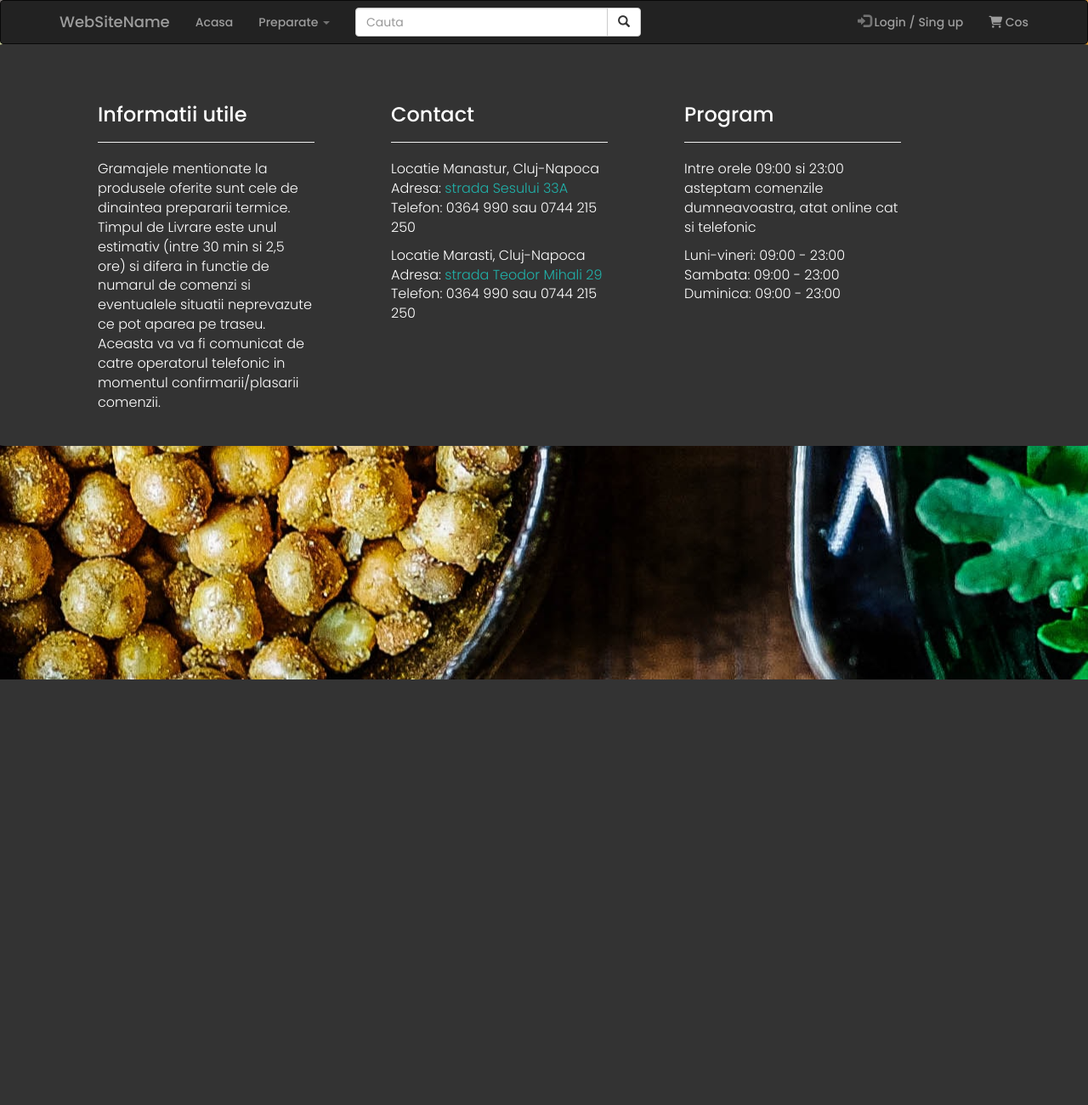
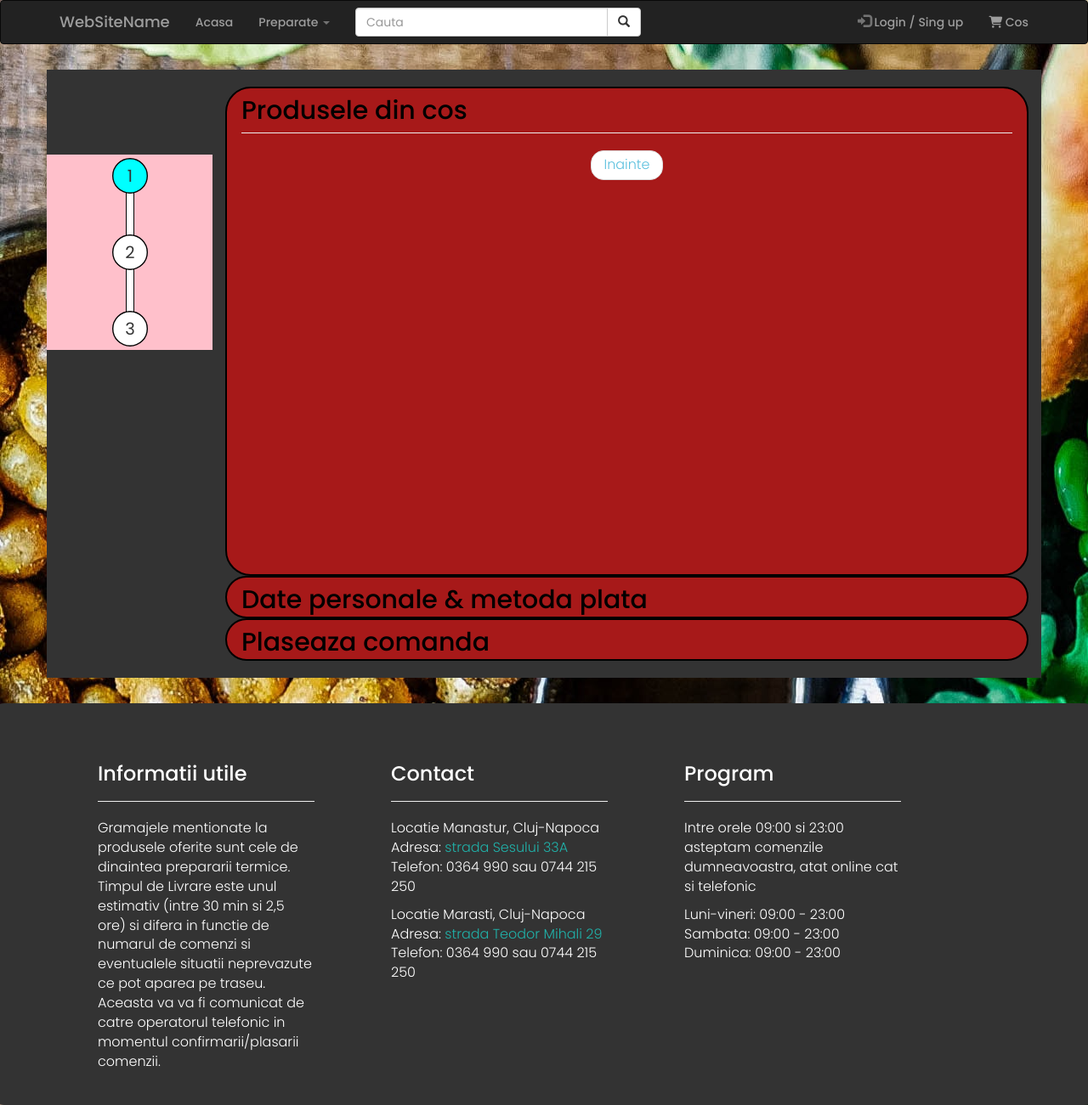
Before and after one commit to GeorgeSigoiu/foodsite, a Django app: template products/templates/products/buy_products.html in a window 1280 px wide. Shown: the whole page at 85% size. Before the commit the page ends 800 px from the top, so only its background shows below. Run offline with Django 3.2, Linux system fonts and the light colour scheme; the template is opened without the code that fills it, so the values that code supplies are empty; some libraries are stand-ins or nearby versions.

Commit message:
buy products html page scheleton

```diff
--- a/products/templates/products/buy_products.html
+++ b/products/templates/products/buy_products.html
@@ -1,8 +1,105 @@
 {% extends 'main.html' %}
 {% block content %}
-{% for product in products.items %}
-<h2 style="background: white;">
-    {{product}}
-</h2>
-{% endfor %}
+
+
+
+<div class="container bg-dark my" >
+    <!-- {% for product in products.items %}
+        <h2 style="background: white;">
+            {{product}}
+        </h2>
+    {% endfor %} -->
+    <div class="row">
+        <!-- <div class="btn btn-test-next">test+</div>
+        <div class="btn btn-test-prev">test-</div> -->
+
+        <div class="col-sm-2" id="progress-bar-checkout">
+
+            <div class="circle-number">1</div>
+            <div class="number-conn">
+                <div class="number-conn-inner"></div>
+            </div>
+            <div class="circle-number">2</div>
+            <div class="number-conn">
+                <div class="number-conn-inner"></div>
+            </div>
+            <div class="circle-number">3</div>
+        </div>
+        <div class="col-sm-10" id="content-checkout">
+            <div class="container-info container-products-info">
+                <h2 class="container-title page-header">Produsele din cos</h2>
+                <div class="container-content">
+                    {% for product,number in products.items %}
+                    <div class="card">
+                        <div class="card__body">
+                          <img src="{{product.featured_image.url}}" style="width: 50px;" alt="photo">
+                          <p >
+                              {{product.title}}
+                              <br>
+                              {{product.quantity}}
+                              {% if "pizza" in product.title|lower %}
+                                gr
+                              {% elif "burger" in product.title|lower %}
+                                gr
+                              {% elif "salata" in product.title|lower %}
+                                gr
+                              {% else %}
+                                ml
+                              {% endif %}
+                          </p>
+                          <div class="quantity">
+                            <button type="button" class="btn-incr btn btn-info">+</button>
+                            <input type="number" min="1" max="9" step="1" value="{{number}}">
+                            <button type="button" class="btn-decr btn btn-info">-</button>
+                          </div>
+                        </div>
+
+                      </div>
+                    {% endfor %}
+
+                </div>
+                <ul class="pager">
+                    <!-- <li><span class="checkout-prev">Previous</span></li> -->
+                    <li><span class="checkout-next">Inainte</span></li>
+                </ul>
+            </div>
+            <div class=" container-info container-order-info ">
+                <h2 class="container-title page-header">Date personale & metoda plata</h2>
+                <div class="container-content">
+                    <p>a</p>
+                    <p>a</p>
+                    <p>a</p>
+                    <p>a</p>
+                    <p>a</p>
+                    <p>a</p>
+                    <p>a</p>
+                    <p>a</p>
+                    <p>a</p>
+                    <p>a</p>
+                    <p>a</p>
+                    <p>a</p>
+                    <p>a</p>
+                    <p>a</p>
+                    <p>a</p>
+                    <p>a</p>
+                </div>
+                <ul class="pager">
+                    <li><span class="checkout-prev">Inapoi</span></li>
+                    <li><span class="checkout-next">Inainte</span></li>
+                </ul>
+            </div>
+            <div class="container-info container-review-info">
+                <h2 class="container-title page-header">Plaseaza comanda</h2>
+                <div class="container-content">
+
+                </div>
+                <ul class="pager">
+                    <li><span class="checkout-prev">Inapoi</span></li>
+                    <li><span class="checkout-next">Comanda</span></li>
+                </ul>
+            </div>
+        </div>
+      </div>
+</div>
+
 {% endblock content %}
```
